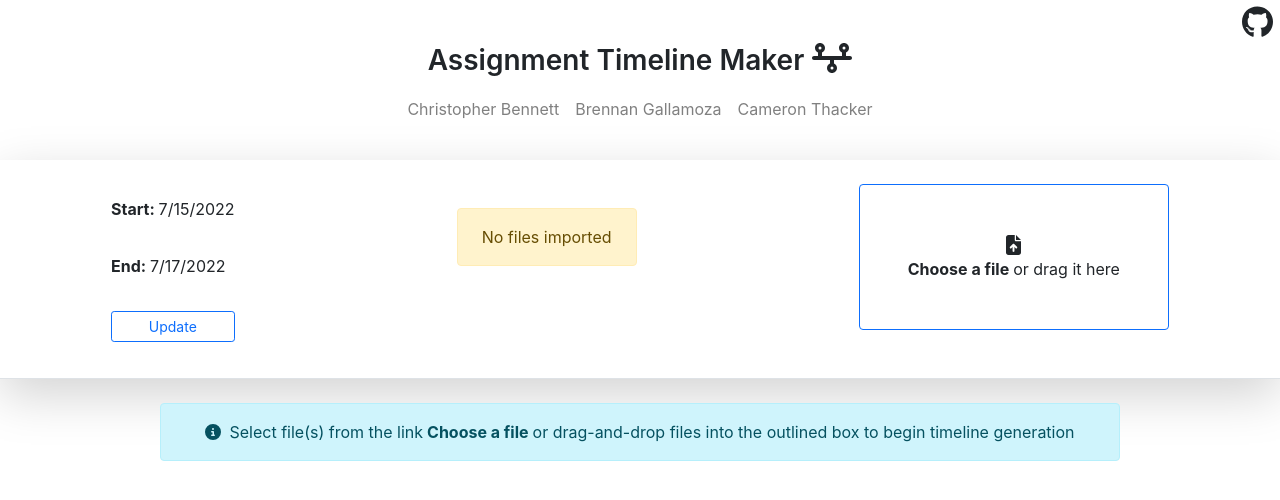
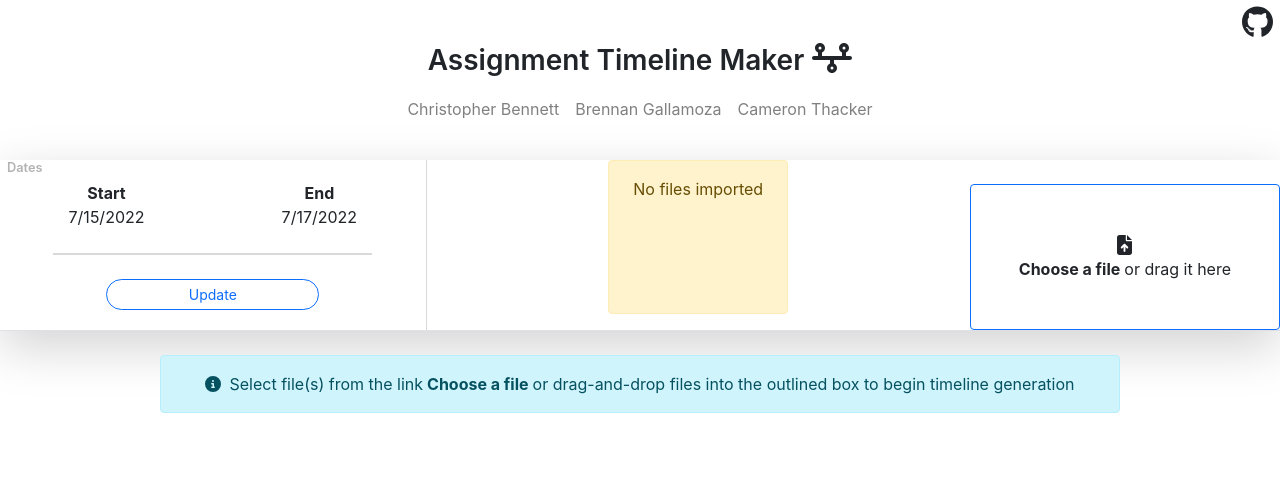
Before and after one commit to CBColleg3/Assignment-Timeline-Maker, a React (Create React App) app: page / in a window 1280 px wide. Shown: the top 500 px of the page. Built offline with nearby package versions, Linux system fonts and the light colour scheme.

Commit message:
[improved-docs] Polished up date section

```diff
--- /dev/null
+++ b/src/common/components/Divider/Divider.module.css
@@ -0,0 +1,6 @@
+
+.divider {
+    margin: 1.5em;
+    width: 100%;
+    border: 1px solid rgba(0, 0, 0, .15);
+}
--- /dev/null
+++ b/src/common/components/Divider/Divider.tsx
@@ -0,0 +1,18 @@
+import React from "react";
+
+import styles from "./Divider.module.css";
+
+type DividerProperties = {
+	classNameOverride?: string;
+};
+
+/**
+ * Reusable divider component
+ *
+ * @param props - The properties of the re-usable divider component
+ * @param props.classNameOverride - The override if the user wants to modify the styling of the divider
+ * @returns The common re-usable divider component
+ */
+export const Divider = ({ classNameOverride }: DividerProperties): JSX.Element => (
+	<div className={`${styles.divider} ${classNameOverride ?? ""}`} />
+);
--- /dev/null
+++ b/src/common/components/Divider/index.ts
@@ -0,0 +1 @@
+export { Divider } from "./Divider";
--- /dev/null
+++ b/src/common/components/index.ts
@@ -0,0 +1 @@
+export { Divider } from "./Divider";
--- a/src/common/index.ts
+++ b/src/common/index.ts
@@ -1,2 +1,3 @@
 export * from "./MathConstants";
 export * from "./UseFormHelpers";
+export * from "./components";
--- a/src/components/App/App.module.css
+++ b/src/components/App/App.module.css
@@ -43,3 +43,8 @@ CLASSES
   animation-fill-mode: forwards;
   animation-timing-function: ease-in-out;
 }
+
+.app_settings_menu {
+  min-height: 20vh;
+  max-height: max-content;
+}
--- a/src/components/App/App.tsx
+++ b/src/components/App/App.tsx
@@ -15,6 +15,8 @@ import { useAssignmentDateInfoContext, useTaskContext } from "src/context";
 import { useFiles, useDocument } from "src/hooks";
 import { TimelineAlert } from "../TimelineAlert";
 import { findParts, findPoints, updateDueDates } from "src/helpers";
+
+import styles from "./App.module.css";
 
 const ALERT_CONSTANTS = {
 	CANNOT_RENDER_TIMELINE: "Cannot render Timeline",
@@ -83,15 +85,14 @@ export const App = (): JSX.Element => {
 	return (
 		<div className="d-flex flex-column">
 			<AppHeader />
-			<div className="d-flex flex-row justify-content-around border-bottom border-opacity-50 pb-5 shadow-lg">
-				<span>
+			<div
+				className={`d-flex flex-row justify-content-between border-bottom border-opacity-50 shadow-lg ${styles.app_settings_menu}`}
+			>
 				<SetDateTime
 					addError={(error: Error | undefined, operation: ERROR_OPS): void =>
 						updateErrors("date", operation, error)
 					}
 				/>
-				</span>
-				<span className="my-auto">
 				<FileDisplay
 					deleteFile={(index: number): void => deleteFile(index)}
 					files={files}
@@ -99,7 +100,6 @@ export const App = (): JSX.Element => {
 					selectedFileIndex={selectedFileIndex}
 					uploadElementRef={timelineRef.current}
 				/>
-				</span>
 				<FileImport
 					files={files}
 					update={(theFiles: File[]): void => setFiles(theFiles)}
--- /dev/null
+++ b/src/components/Date/SetDateTime.module.css
@@ -0,0 +1,22 @@
+
+.select_date {
+    position: relative;
+    min-height: 20vh;
+    min-width: 33.33333vw;
+    border-right: .5px solid rgba(0, 0, 0, .15);
+}
+
+.date_times {
+    display: flex;
+    flex-direction: row;
+    width: 100%;
+    justify-content: space-around;
+}
+
+.date_section_header {
+    bottom: 90%;
+    right: 90%;
+    font-size: .80em;
+    color: rgba(0, 0, 0, .30);
+    font-weight: 600;
+}
--- a/src/components/Date/SetDateTime.tsx
+++ b/src/components/Date/SetDateTime.tsx
@@ -2,9 +2,11 @@ import React from "react";
 import { Button } from "react-bootstrap";
 import type { UpdateDateType, Error, ERROR_OPS } from "src/@types";
 import type { iAssignmentDateInfoContextFormat } from "src/@types/AssignmentDate/iAssignmentDateInfoContextFormat";
+import { Divider } from "src/common/components/Divider/Divider";
 import { useAssignmentDateInfoContext } from "src/context";
 import { validateSetDateTimeInput } from "src/helpers";
 import DateModal from "./DateModal";
+import styles from "./SetDateTime.module.css";
 
 /**
  * Types of props for SetDateTime component
@@ -102,25 +104,30 @@ const SetDateTime = ({ addError }: SetDateTimeProps): JSX.Element => {
 
 	return (
 		<>
-			<span className="d-flex flex-column mt-4 h-100 justify-content-around">
-				<span className="mb-2">
-					<span className="fw-bold">{"Start:  "}</span>
+			<div className={`d-flex flex-column justify-content-center align-items-center ${styles.select_date}`}>
+				<div className={`${styles.date_times}`}>
+					<div className="d-flex flex-column">
+						<div className="fw-bold text-center">{"Start "}</div>
+						<div>
 							{format === "day" && <span>{`${start.date.toLocaleDateString()}`}</span>}
 							{format === "hour" && (
 								<span>{`${start.date.toLocaleTimeString()} ${start.date.toLocaleDateString()}`}</span>
 							)}
-				</span>
-				<span>
-					<span className="fw-bold">{"End:  "}</span>
+						</div>
+					</div>
+					<div className="d-flex flex-column">
+						<div className="text-center fw-bold">{"End "}</div>
+						<div>
 							{format === "day" && <span>{`${end.date.toLocaleDateString()}`}</span>}
 							{format === "hour" && (
 								<span>{`${end.date.toLocaleTimeString()}  ${end.date.toLocaleDateString()}`}</span>
 							)}
-				</span>
-
-				<span className="mt-2">
+						</div>
+					</div>
+				</div>
+				<Divider classNameOverride="w-75" />
 				<Button
-						className="w-100"
+					className="w-50 rounded-pill"
 					onClick={(): void => {
 						setDisplayModal(true);
 					}}
@@ -129,8 +136,8 @@ const SetDateTime = ({ addError }: SetDateTimeProps): JSX.Element => {
 				>
 					{"Update"}
 				</Button>
-				</span>
-			</span>
+				<div className={`position-absolute ${styles.date_section_header}`}>{"Dates"}</div>
+			</div>
 			<DateModal
 				end={tmpState.end}
 				format={tmpState.format}
@@ -140,7 +147,9 @@ const SetDateTime = ({ addError }: SetDateTimeProps): JSX.Element => {
 				title="Set Start &amp; End Dates"
 				updateConfirm={(confirmValue): void => setConfirm(confirmValue)}
 				updateDates={(type: UpdateDateType, value: Date): void => updateDate(type, value)}
-				updateTimelineType={(newFormat: iAssignmentDateInfoContextFormat): void => updateTimelineType(newFormat)}
+				updateTimelineType={(newFormat: iAssignmentDateInfoContextFormat): void =>
+					updateTimelineType(newFormat)
+				}
 			/>
 		</>
 	);
```
Lines whose indentation alone changed are shown as unchanged.
